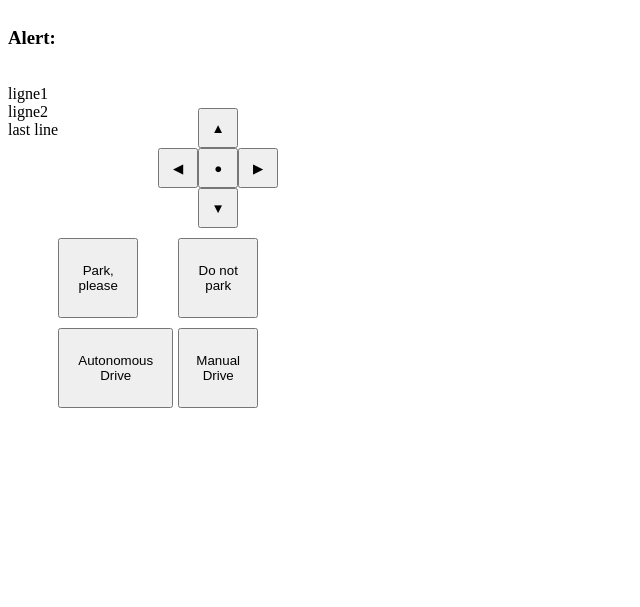
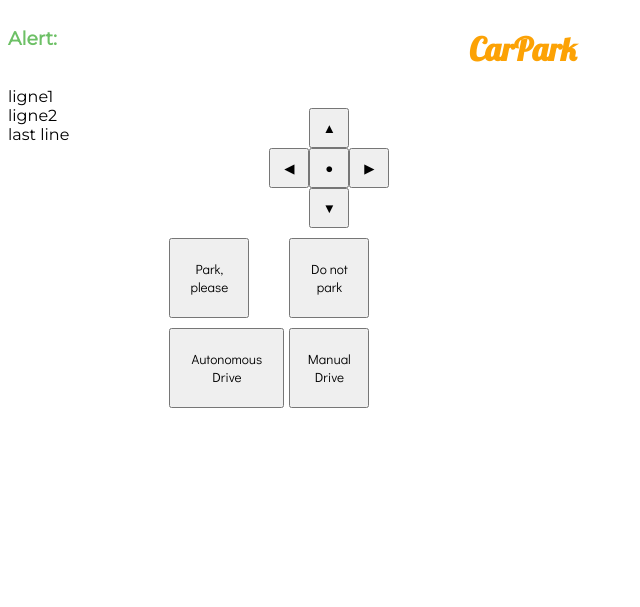
Before and after one commit to SIECTeamElliot/elliotgui, a Django app: page /controller/main in a window 1280 px wide. Shown: the top 607 px of the page, without its empty margins (0-640 px from the left). Run offline with Django 3.2, Linux system fonts and the light colour scheme; some libraries are stand-ins or nearby versions.

Commit message:
Amelioration du visuel

```diff
--- a/controller/static/controller/main.css
+++ b/controller/static/controller/main.css
@@ -16,13 +16,14 @@
 	position: absolute;
 	height: 80px;
 	width: 80px;
+	font-family:'Didact Gothic';
 
 }
 
 #up
 {
 	top: 100px;
-	left: 140px;
+	left: 240px;
 	height: 40px;
 	width: 40px;
 }
@@ -30,7 +31,7 @@
 #stop
 {
 	top: 140px;
-	left: 140px;
+	left: 240px;
 	height: 40px;
 	width: 40px;
 }
@@ -38,14 +39,14 @@
 #down
 {
 	top: 180px;
-	left: 140px;
+	left: 240px;
 	height: 40px;
 	width: 40px;
 }
 
 #left
 {
-	left: 100px;
+	left: 200px;
 	top: 140px;
 	height: 40px;
 	width: 40px;
@@ -53,7 +54,7 @@
 
 #right
 {
-	left: 180px;
+	left: 280px;
 	top: 140px;
 	height: 40px;
 	width: 40px;
@@ -62,23 +63,38 @@
 #yesPark
 {
 	top: 230px;
-	left: 0px;
+	left: 100px;
 
 }
 #noPark
 {
 	top: 230px;
-	left: 120px;
+	left: 220px;
 }
 
 #autonomous
 {
 	top: 320px;
-	left: 0px;
+	left: 100px;
 	width: 115px;
 }
 #manual
 {
 	top: 320px;
-	left: 120px;
+	left: 220px;
 }
+
+h1 a {
+    color: #FCA205;
+    font-family: 'Lobster';
+}
+
+h3 b {
+	top: 100px;
+	color: #6dc066;
+	font-family:'Montserrat';
+}
+
+p c {
+	font-family:'Montserrat';
+}
--- a/controller/templates/controller/main.html
+++ b/controller/templates/controller/main.html
@@ -6,8 +6,13 @@
         <meta charset="utf-8" />
         {% load static %}
         <link rel="stylesheet" href="{% static 'controller/main.css' %}" />
+	<link href="https://fonts.googleapis.com/css?family=Lobster&subset=latin,latin-ext" rel="stylesheet" type="text/css">
+	<link href="https://fonts.googleapis.com/css?family=Montserrat&subset=latin,latin-ext" rel="stylesheet" type="text/css">
+	<link href="https://fonts.googleapis.com/css?family=Didact Gothic&subset=latin,latin-ext" rel="stylesheet" type="text/css">
 
         <title>Elliot Control Interface</title>
+
+
 
     </head>
     <body style="height: 1000px;">
@@ -17,18 +22,13 @@
 		<div id="logs"></div>
 
 		<div id="hidden" style="display: none;"></div>
-
+		<h1><a>CarPark</a></h1>
 
 		<script src="https://ajax.googleapis.com/ajax/libs/jquery/3.2.1/jquery.min.js"></script>
 		<script type='text/javascript' src="{% static 'controller/keys.js' %}"></script>
-		<script type="text/javascript" src="{% static 'controller/virtualjoystick.js' %}"></script>
+
 		<script type="text/javascript">
 		 $('#dh').load("alert");
-
-
-
-
-
 		</script>
 
 
--- a/controller/views.py
+++ b/controller/views.py
@@ -29,7 +29,6 @@
         return HttpResponse("")
 
 def alert(request):
-	d="clara"
 	chain=" "
 
 	with open("/home/quentin/Bureau/elliotgui-master/controller/lecture.txt", "r") as f:
@@ -40,6 +39,6 @@
         		#print(line.strip())
 	return HttpResponse(
 		"""
-		<h3>Alert: </h3>
-		<p> %s </p>
+		<h3><b>Alert: </b></h3>
+		<p><c> %s </c></p>
 	"""% (chain))
```
